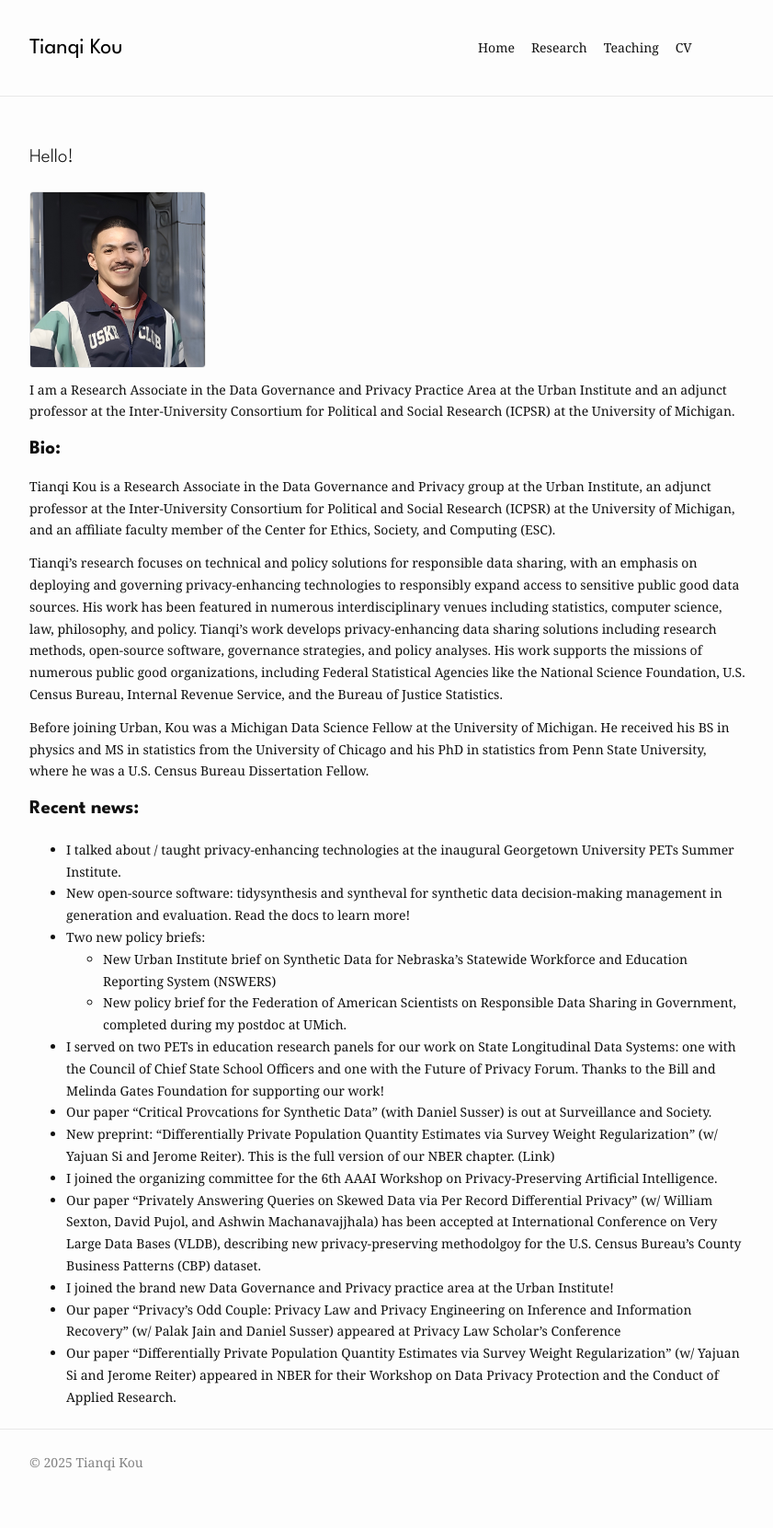
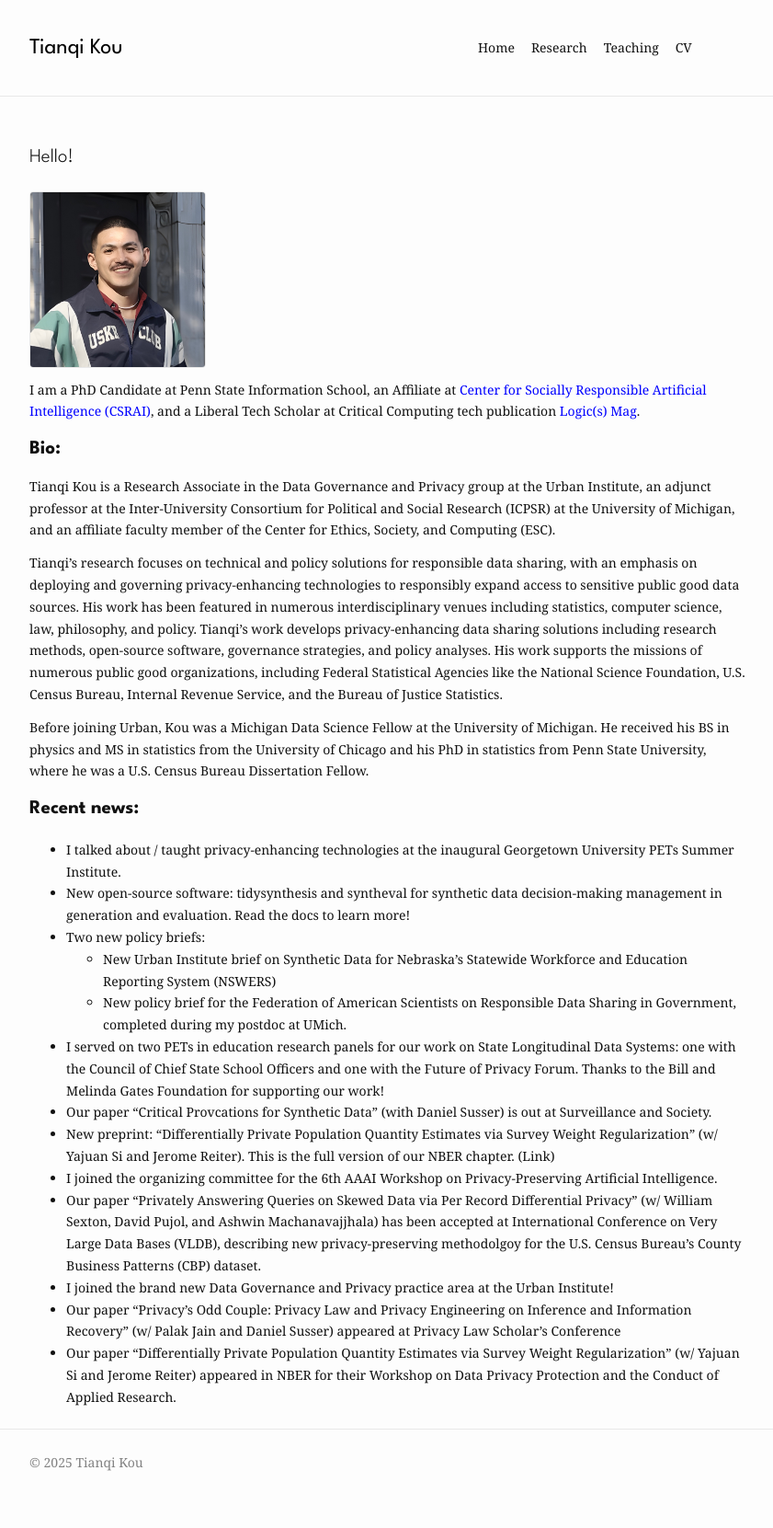
Before and after one commit to koutianqi/koutianqi.github.io, a Jekyll site: the page built from index.markdown, in a window 1280 px wide. Shown: the whole page at 92% size, without its empty margins (218-1059 px from the left). Built offline with Jekyll 4.4.1, drawn with Linux system fonts in a browser that asks for light colours.

Commit message:
Update index.markdown

```diff
--- a/index.markdown
+++ b/index.markdown
@@ -7,7 +7,7 @@
 
 ![Headshot]({{ "/assets/img/headshot_crop.jpg" | relative_url }}){: .headshot }
 
-I am a Research Associate in the Data Governance and Privacy Practice Area at the Urban Institute and an adjunct professor at the Inter-University Consortium for Political and Social Research (ICPSR) at the University of Michigan.
+I am a PhD Candidate at Penn State Information School, an Affiliate at [<span style="color:blue">Center for Socially Responsible Artificial Intelligence (CSRAI)</span>](https://csrai.psu.edu), and a Liberal Tech Scholar at Critical Computing tech publication [<span style="color:blue">Logic(s) Mag</span>](https://logicmag.io).
 
 ## Bio:
 
```
